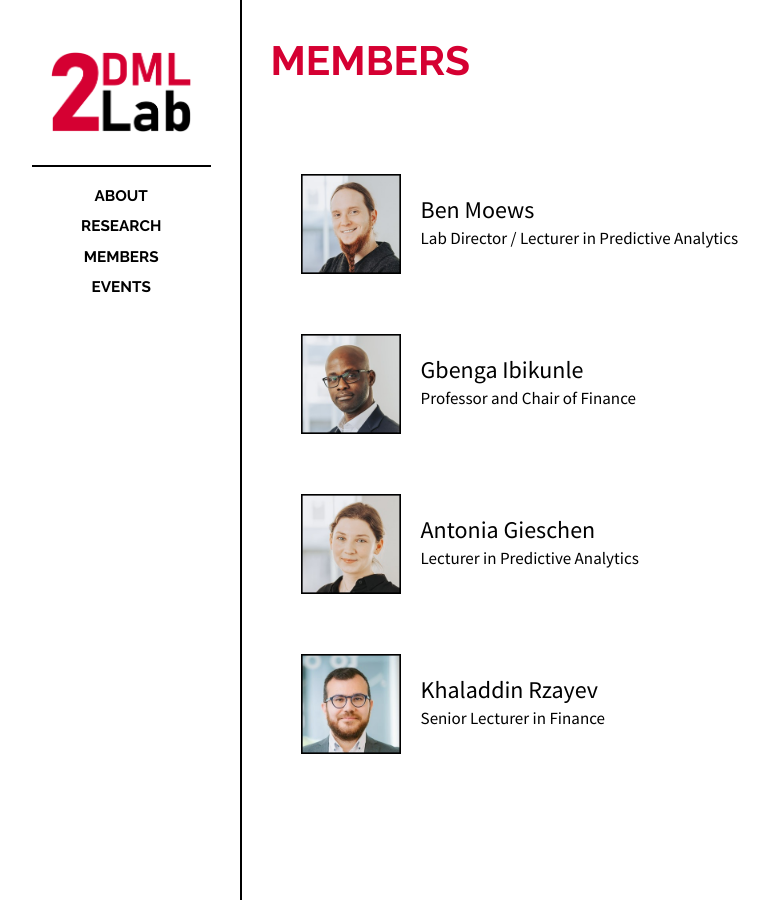
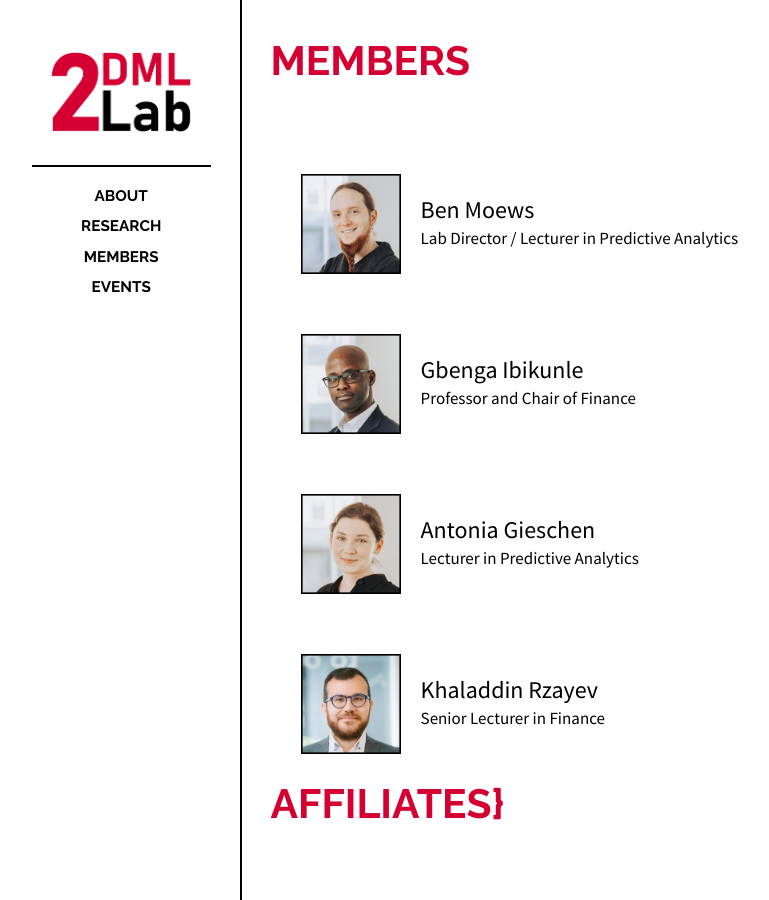
Before and after one commit to 2dml-lab/2dml-lab.github.io, a Jekyll site: the page built from _posts/2024-02-02-members.md, in a window 1280 px wide. Shown: the whole page, without its empty margins (118-887 px from the left). Built offline with Jekyll 4.4.1, drawn with Linux system fonts in a browser that asks for light colours.

Commit message:
Update 2024-02-02-members.md

```diff
--- a/_posts/2024-02-02-members.md
+++ b/_posts/2024-02-02-members.md
@@ -18,8 +18,6 @@ categories: posts
 </style>
 
 <br>
-
-<!--Placeholder-->
 
 <div class="card">
   <img class="image" alt="profile image" src="/images/ben_m.png"/>
@@ -57,5 +55,7 @@ categories: posts
   </div>
 </div>
 
+<h1 id="title" style="color:#d50032;">Affiliates}</h1>
+
 <br>
 <!--If you are interested in becoming a member or affiliated researcher, please contact the lab director.-->
```
